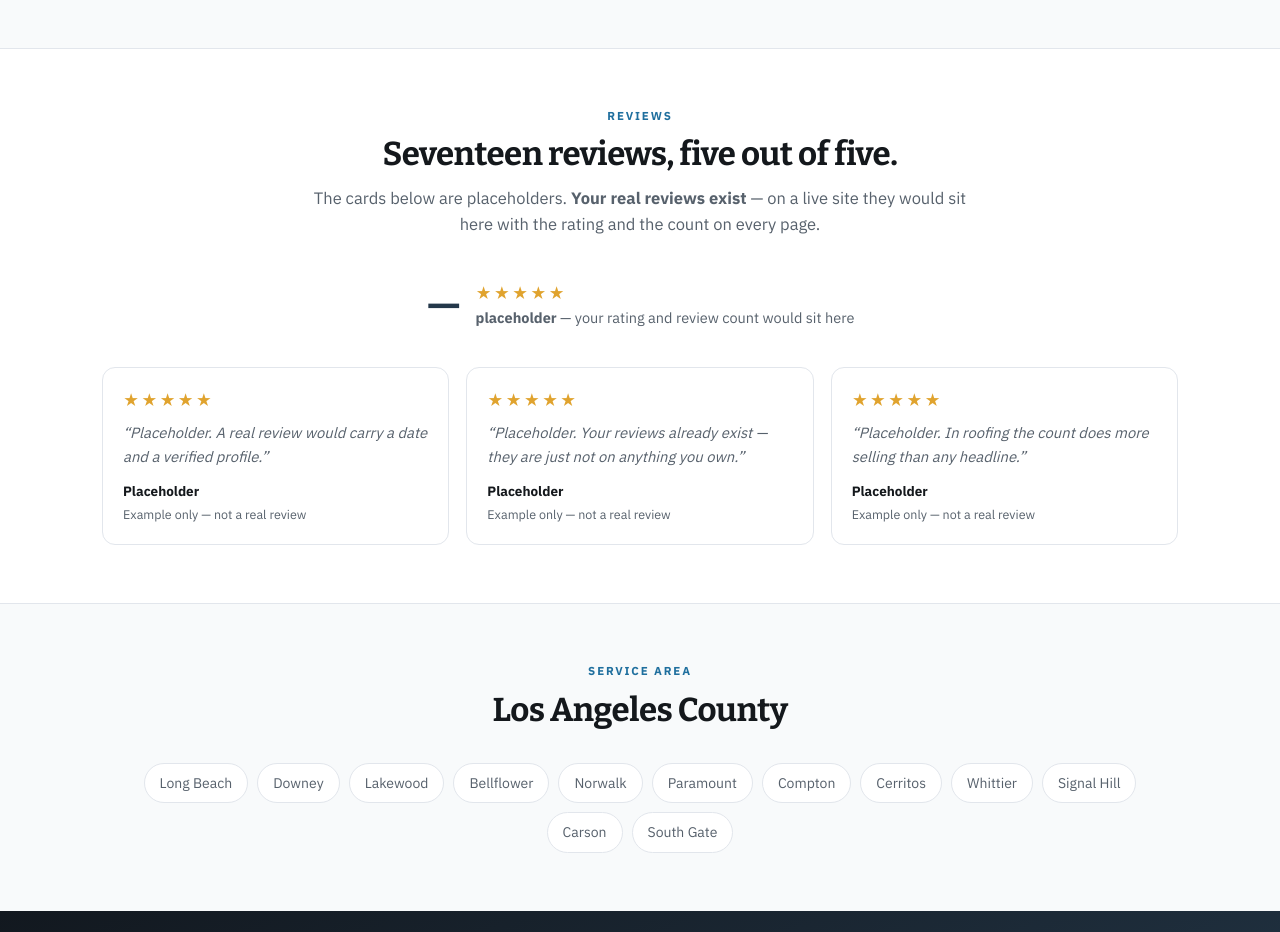
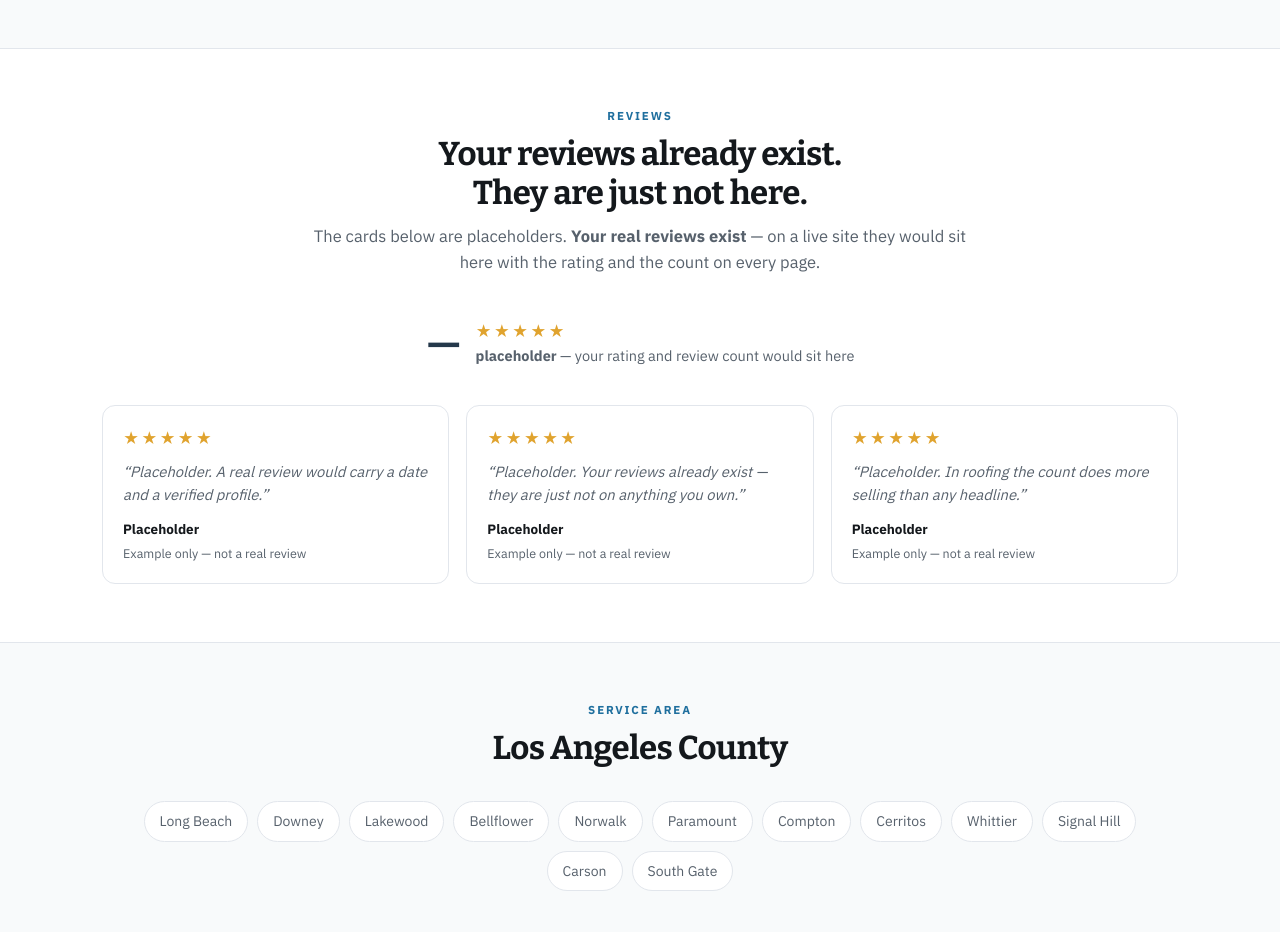
Before and after one commit to andrei170/major-league-roofing-demo, a plain HTML site: page index.html in a window 1280 px wide. Shown: the part 2100-3032 px from the top of the page. Drawn offline with nearby package versions, Linux system fonts and the light colour scheme.

```diff
--- a/index.html
+++ b/index.html
@@ -225,7 +225,7 @@
 </div></section>
 
 <div class="band"><section><div class="wrap">
-  <div class="sh mid"><div class="kick">Reviews</div><h2>Seventeen reviews, five out of five.</h2>
+  <div class="sh mid"><div class="kick">Reviews</div><h2>Your reviews already exist. They are just not here.</h2>
     <p>The cards below are placeholders. <b>Your real reviews exist</b> &mdash; on a live site they
     would sit here with the rating and the count on every page.</p></div>
   <div class="ratebar">
```
